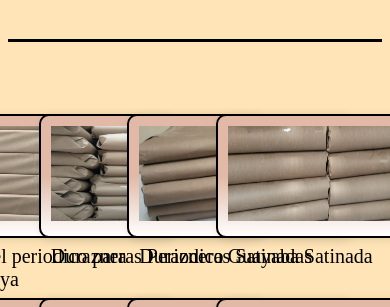
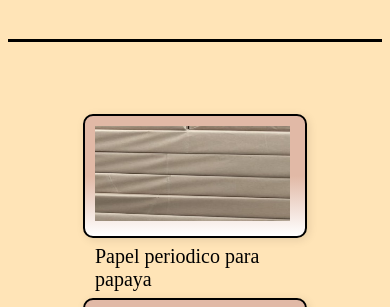
Before and after one commit to juan02pecam/Mafpac-Impresores, a plain HTML site: page Index/Index.html in a window 390 px wide. Shown: the part 396-703 px from the top of the page. Drawn offline with Linux system fonts and the light colour scheme.

Commit message:
Update Styles.css

```diff
--- a/Styles css/Styles.css
+++ b/Styles css/Styles.css
@@ -108,12 +108,12 @@ p{
     font-size: 10px;
 }
 
-@media(){
-
-}
-
-@media(){
-
+@media(max-width: 1230px){
+    main{
+        display: grid;
+        grid-template-columns: 1fr;
+        justify-items: center;
+    }
 }
 
 /*Footer*/
```
